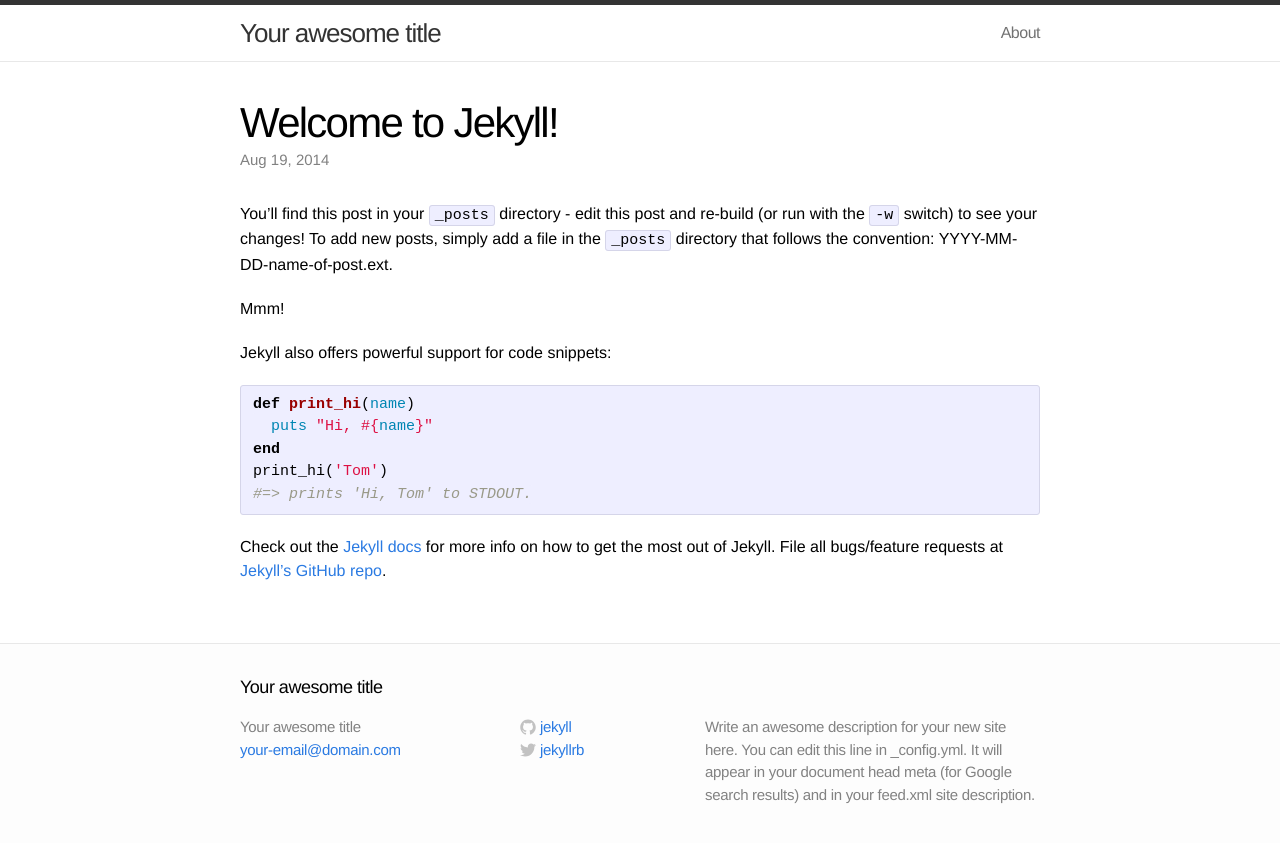
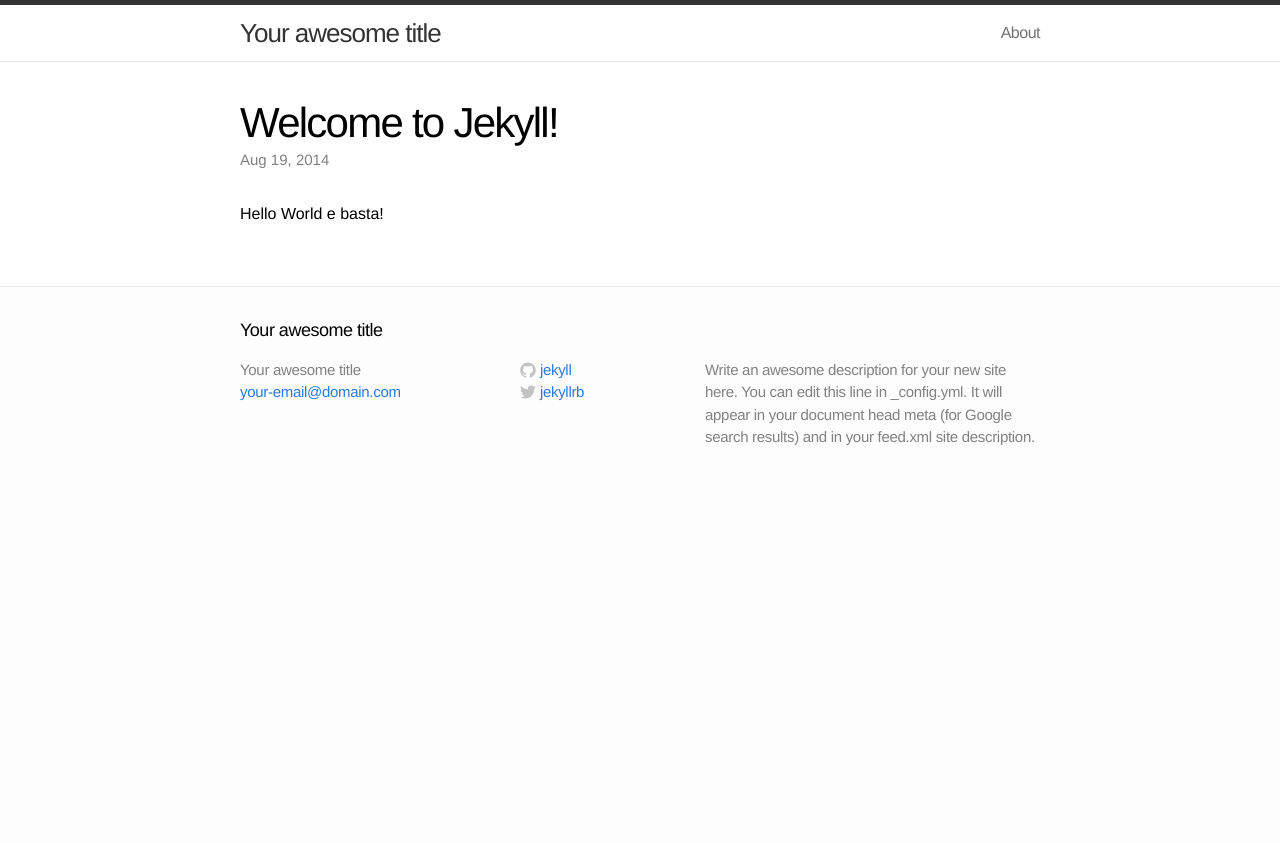
Before and after one commit to sensorario/sensorario.github.io, a Jekyll site: the page built from _posts/2014-08-19-welcome-to-jekyll.markdown, in a window 1280 px wide. Shown: the top 843 px of the page. Built offline with Jekyll 4.4.1, drawn with Linux system fonts in a browser that asks for light colours.

Commit message:
Hello world e basta!

```diff
--- a/_posts/2014-08-19-welcome-to-jekyll.markdown
+++ b/_posts/2014-08-19-welcome-to-jekyll.markdown
@@ -5,22 +5,4 @@
 categories: jekyll update
 ---
 
-You'll find this post in your `_posts` directory - edit this post and re-build (or run with the `-w` switch) to see your changes!
-To add new posts, simply add a file in the `_posts` directory that follows the convention: YYYY-MM-DD-name-of-post.ext.
-
-Mmm!
-
-Jekyll also offers powerful support for code snippets:
-
-{% highlight ruby %}
-def print_hi(name)
-  puts "Hi, #{name}"
-end
-print_hi('Tom')
-#=> prints 'Hi, Tom' to STDOUT.
-{% endhighlight %}
-
-Check out the [Jekyll docs][jekyll] for more info on how to get the most out of Jekyll. File all bugs/feature requests at [Jekyll's GitHub repo][jekyll-gh].
-
-[jekyll-gh]: https://github.com/jekyll/jekyll
-[jekyll]:    http://jekyllrb.com
+Hello World e basta!
```
